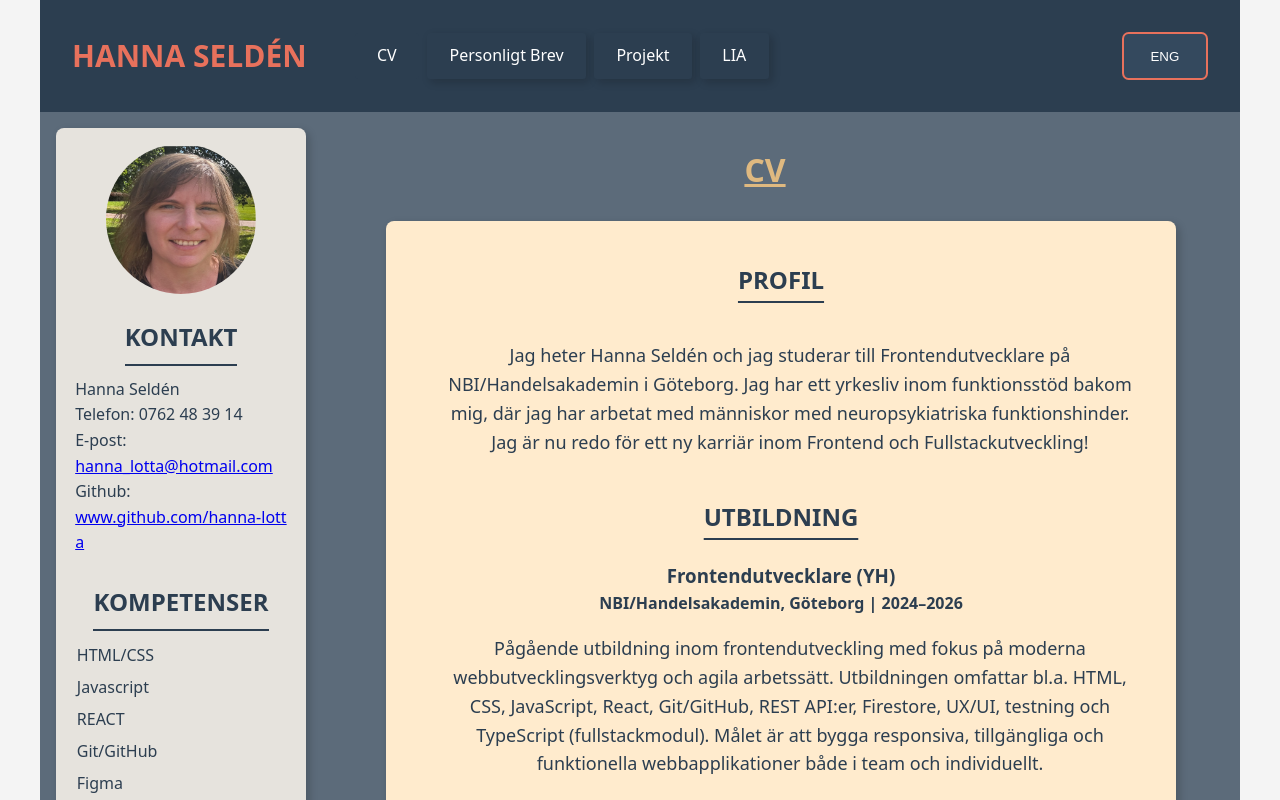
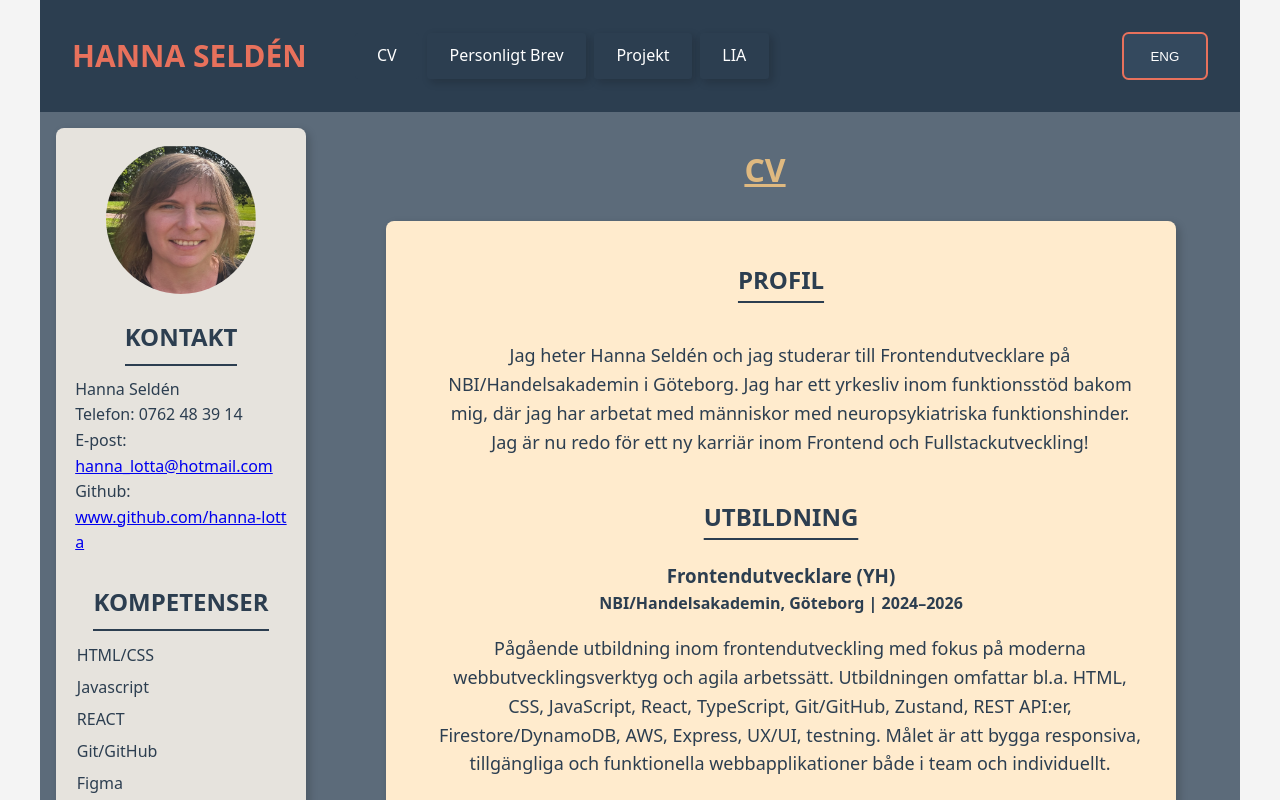
Before and after one commit to hanna-lotta/portfolio, a React (Vite) app: page /#/ in a window 1280 px wide. Shown: the top 800 px of the page. Built offline with nearby package versions, Linux system fonts and the light colour scheme.

Commit message:
update CVList

```diff
--- a/src/data/CVList.js
+++ b/src/data/CVList.js
@@ -6,7 +6,7 @@ const CVList = {
       title: "Frontendutvecklare (YH)",
       school: "NBI/Handelsakademin, Göteborg",
       period: "2024–2026",
-      description: "Pågående utbildning inom frontendutveckling med fokus på moderna webbutvecklingsverktyg och agila arbetssätt. Utbildningen omfattar bl.a. HTML, CSS, JavaScript, React, Git/GitHub, REST API:er, Firestore, UX/UI, testning och TypeScript (fullstackmodul). Målet är att bygga responsiva, tillgängliga och funktionella webbapplikationer både i team och individuellt.",
+      description: "Pågående utbildning inom frontendutveckling med fokus på moderna webbutvecklingsverktyg och agila arbetssätt. Utbildningen omfattar bl.a. HTML, CSS, JavaScript, React, TypeScript, Git/GitHub, Zustand, REST API:er, Firestore/DynamoDB, AWS, Express, UX/UI, testning. Målet är att bygga responsiva, tillgängliga och funktionella webbapplikationer både i team och individuellt.",
     },
     {
       id: 2,
@@ -26,7 +26,7 @@ eng: [
 	  title: "Frontend Developer (YH)",
 	  school: "NBI/Handelsakademin, Gothenburg",
 	  period: "2024–2026",
-	  description: "Ongoing education in frontend development focusing on modern web development tools and agile methodologies. The program includes HTML, CSS, JavaScript, React, Git/GitHub, REST APIs, Firestore, UX/UI, testing, and TypeScript (fullstack module). The goal is to build responsive, accessible, and functional web applications both in teams and individually.",
+	  description: "Ongoing education in frontend development focusing on modern web development tools and agile methodologies. The program includes HTML, CSS, JavaScript, React, TypeScript, Git/GitHub, Zustand, REST APIs, Firestore/DynamoDB, AWS, Express, UX/UI, testing. The goal is to build responsive, accessible, and functional web applications both in teams and individually.",
 	},
 	{
 	  id: 2,
```
